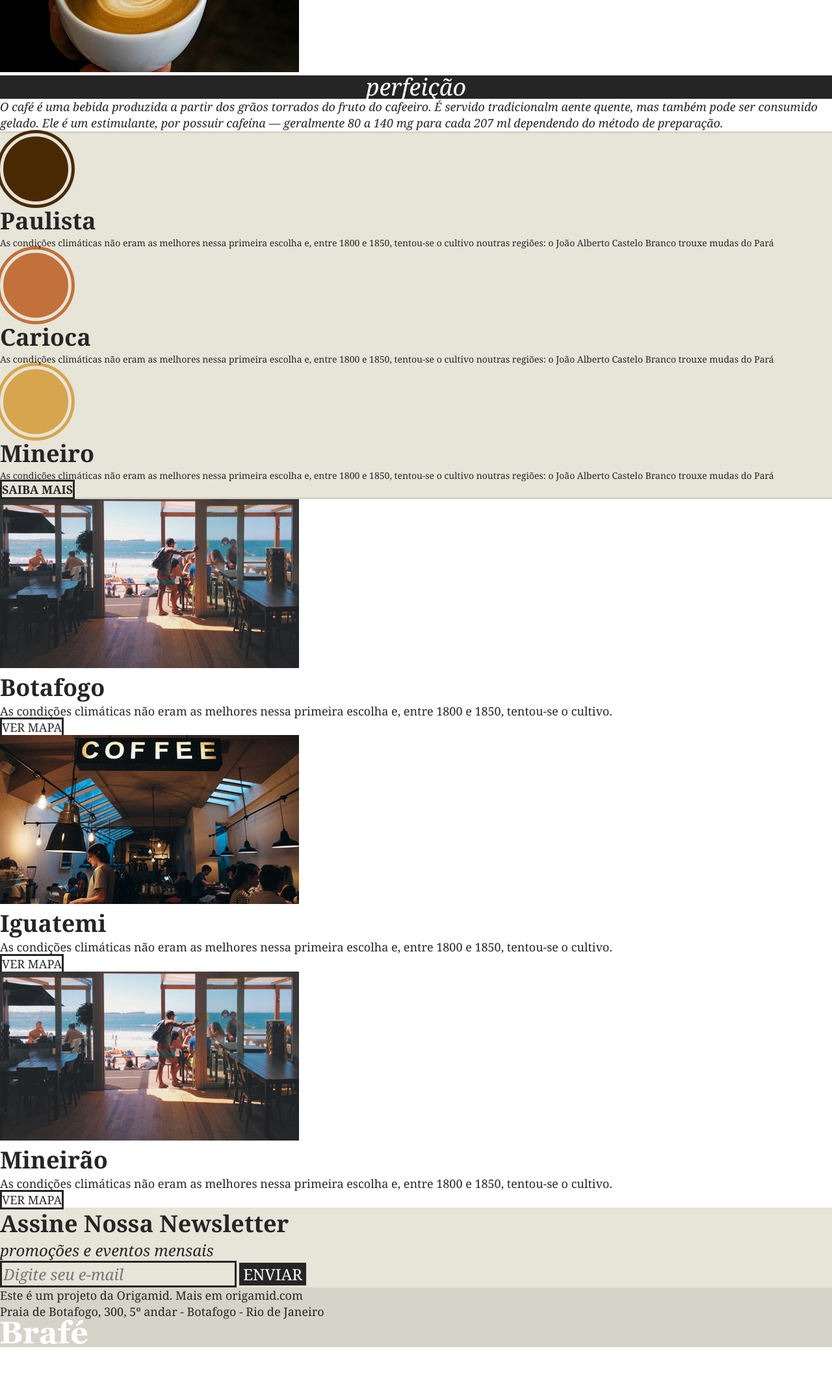
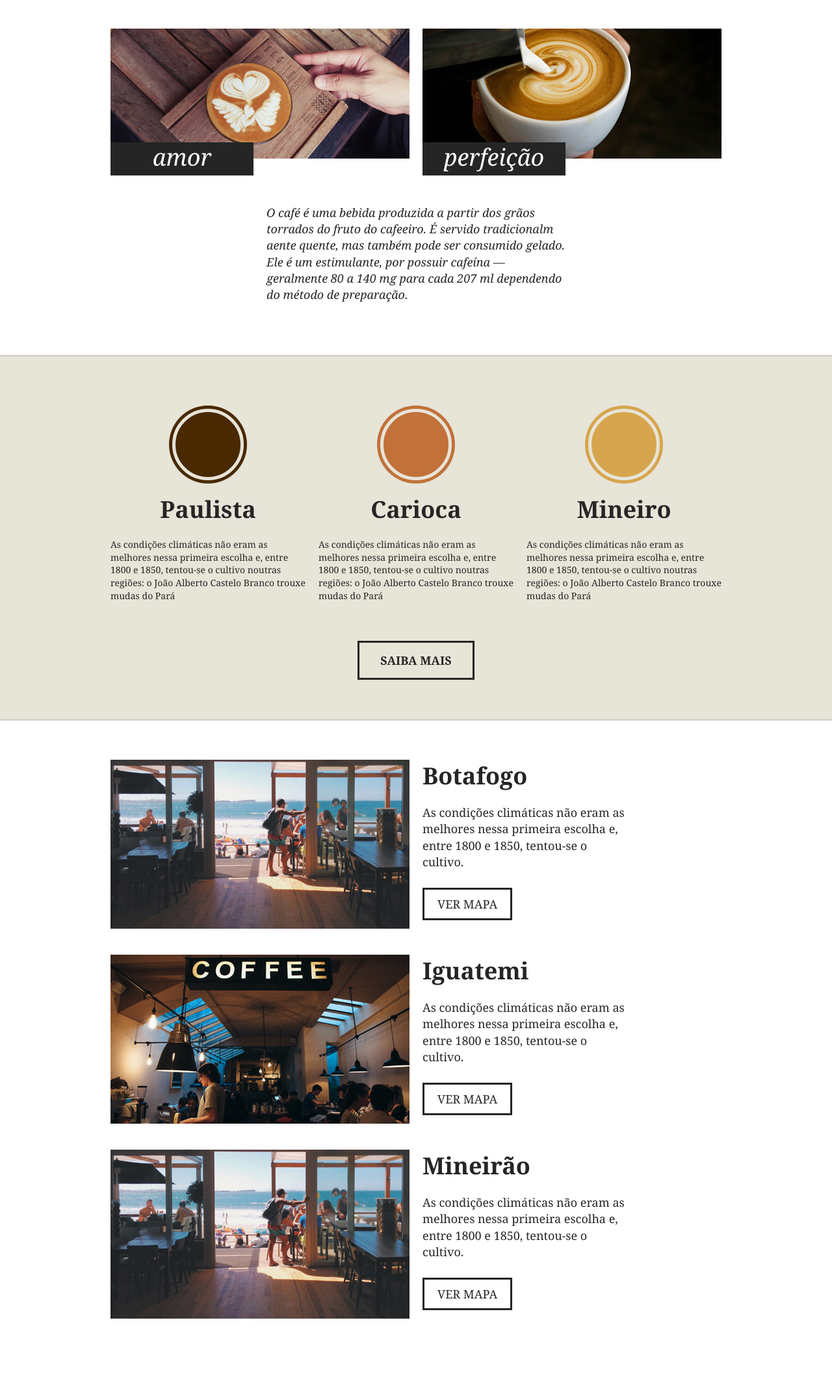
Before and after one commit to henrique-roldao/brafe-css-treinamento, a website: page brafe-1-flexbox/index.html in a window 1280 px wide. Shown: the part 675-2800 px from the top of the page at 65% size. Before the commit the page ends 2748 px from the top, so only its background shows below. Drawn offline with Linux system fonts and the light colour scheme.

Commit message:
feat(brafe-1-flexbox): terminando o brafe com flexbox

```diff
--- a/brafe-1-flexbox/css/style.css
+++ b/brafe-1-flexbox/css/style.css
@@ -14,10 +14,24 @@ body {
 	box-sizing: border-box;
 }
 
+.container {
+	display: flex;
+	max-width: 960px;
+	margin: 0 auto;
+}
+
+@media (max-width: 739px) {
+	.container {
+		flex-direction: column;
+		max-width: 300px;
+	}
+}
+
 /* Menu */
 
 .menu {
 	background: #252525;
+	padding: 15px 0;
 }
 
 .menu-nav a {
@@ -26,12 +40,48 @@ body {
 	font-size: 1.125em;
 }
 
+.menu-logo {
+	margin: 0 10px;
+}
+
+.menu-nav {
+	flex: 1;
+	align-self: center;
+	margin: 0 10px;
+}
+
+.menu-nav ul {
+	display: flex;
+	float: right;
+	list-style: none;
+}
+
+.menu-nav ul li a {
+	padding: 10px;
+}
+
+@media (max-width: 739px) {
+	.menu-nav{
+		margin: 0;
+	}
+
+	.menu-logo {
+		margin: 0;
+	}
+
+	.menu-nav ul li a {
+		padding-left: 0px;
+	}
+}
+
 /* Intro */
 
 .intro {
 	background: url('../img/bg-intro.jpg') no-repeat center center;
 	background-size: cover;
 	color: #fff;
+	padding: 150px 0;
+	text-align: center;
 }
 
 .intro h1 {
@@ -45,6 +95,7 @@ body {
 	width: 20px;
 	height: 4px;
 	background: #fff;
+	margin: 10px auto;
 }
 
 .intro p {
@@ -52,10 +103,38 @@ body {
 	font-size: 1.125em;
 }
 
+@media (max-width: 739px) {
+	.intro {
+		padding: 60px 0;
+	}
+}
+
 /* Sobre */
+.sobre {
+	padding: 60px 0;
+}
 
 .sobre h2 {
 	font-size: 2.25em;
+	text-align: center;
+	margin-bottom: 60px;
+}
+
+.sobre-item {
+	flex: 1;
+	margin: 0 10px;
+}
+
+@media (max-width: 739px) {
+	.sobre-item {
+		margin-left: 0px;
+		margin-right: 0px;
+	}
+}
+
+.sobre-item img {
+	display: block;
+	max-width: 100%;
 }
 
 .sobre-item h3 {
@@ -67,12 +146,17 @@ body {
 	font-weight: normal;
 	text-align: center;
 	position: relative;
+	width: 220px;
+	padding: 5px 0 10px 0;
+	top: -25px;
 }
 
 .sobre > p {
 	font-size: 1.125em;
 	line-height: 1.4em;
 	font-style: italic;
+	margin: 20px auto;
+	max-width: 460px;
 }
 
 /* Produtos */
@@ -81,10 +165,18 @@ body {
 	background: #e7e4d8;
 	border-top: 3px solid #d6d3c8;
 	border-bottom: 3px solid #d6d3c8;
+	padding: 60px 0;
+}
+
+.produtos-item {
+	flex: 1;
+	margin: 0 10px 40px 10px;
 }
 
 .produtos-item h2 {
 	font-size: 2.25em;
+	text-align: center;
+	margin-bottom: 20px;
 }
 
 .produtos-item h2::before {
@@ -96,6 +188,7 @@ body {
 	border-radius: 50%;
 	border: 5px solid #e7e4d8;
 	box-shadow: 0 0 0 5px currentColor;
+	margin: 20px auto;
 }
 
 h2.produtos-paulista::before {
@@ -123,17 +216,49 @@ h2.produtos-mineiro::before {
 	font-size: 1.125em;
 	font-weight: bold;
 	text-transform: uppercase;
+	display: block;
+	width: 180px;
+	padding: 15px 0;
+	margin: 20px auto 0 auto;
+}
+
+@media (max-width: 739px) {
+	.produtos-item {
+		margin-left: 0px;
+		margin-right: 0px;
+	}
 }
 
 /* Locais */
+.locais {
+	padding: 60px 0;
+}
+
+.locais-item {
+	margin-bottom: 40px;
+}
+
+.locais-img, .locais-info {
+	flex: 1;
+	margin: 0 10px;
+}
+
+.locais-img img {
+	display: block;
+	max-width: 100%;
+}
+
 
 .locais-item h2 {
 	font-size: 2.25em;
+	margin-bottom: 20px;
 }
 
 .locais-item p {
 	font-size: 1.125em;
 	line-height: 1.4em;
+	max-width: 320px;
+	margin-bottom: 40px;
 }
 
 .locais-item a {
@@ -142,16 +267,38 @@ h2.produtos-mineiro::before {
 	text-decoration: none;
 	border: 3px solid;
 	color: #252525;
+	padding: 10px 20px;
+}
+
+@media (max-width: 739px) {
+	.locais-img, .locais-info {
+		margin-left: 0px;
+		margin-right: 0px;
+	}
 }
 
 /* Assine */
 
 .assine {
 	background: #e7e4d8;
+	padding: 30px 0;
+}
+
+.assine-info {
+	flex: 1;
+	margin: 0 10px;
 }
 
 .assine-info h2 {
 	font-size: 2.25em;
+}
+
+.assine form {
+	flex: 1;
+	margin: 0 10px;
+	display: flex;
+	flex-wrap: wrap;
+	align-content: flex-start;
 }
 
 .assine-info p {
@@ -164,6 +311,9 @@ h2.produtos-mineiro::before {
 }
 
 .assine input {
+	flex: 1;
+	align-self: flex-start;
+	padding: 10px;
 	border: 3px solid #252525;
 	background: none;
 	font-size: 1.5em;
@@ -172,6 +322,9 @@ h2.produtos-mineiro::before {
 }
 
 .assine button {
+	flex: 1;
+	padding: 13px;
+	align-self: flex-start;
 	background: #252525;
 	border: none;
 	font-family: Georgia, serif;
@@ -181,13 +334,36 @@ h2.produtos-mineiro::before {
 	cursor: pointer;
 }
 
+@media (max-width: 739px) {
+	.assine-info {
+		margin: 0 0 40px 0;
+	}
+
+	.assine form {
+		margin: 0;
+	}
+}
+
 /*Footer*/
 
 .footer {
 	background: #d6d3c8;
+	padding: 40px 0;
+}
+
+.footer-img {
+	margin: 0 10px;
 }
 
 .footer p {
 	font-size: 1.125em;
 	line-height: 1.4em;
+	margin: 0 10px;
+	flex: 1;
 }
+
+@media (max-width: 739px) {
+	.footer-img, .footer p {
+		margin: 10px 0;
+	}
+}
--- a/brafe-1-flexbox/index.html
+++ b/brafe-1-flexbox/index.html
@@ -9,7 +9,7 @@
 <body>
 
 	<header class="menu">
-		<div>
+		<div class="container">
 			<a class="menu-logo" href="#"><img src="img/brafe.png" alt="Brafé"></a>
 			<nav class="menu-nav">
 				<ul>
@@ -29,7 +29,7 @@
 
 	<section class="sobre">
 		<h2>Uma Mistura de</h2>
-		<div>
+		<div class="container">
 			<div class="sobre-item">
 				<img src="img/cafe-1.jpg">
 				<h3>amor</h3>
@@ -44,7 +44,7 @@ aente quente, mas também pode ser consumido gelado. Ele é um estimulante, por
 	</section>
 
 	<section class="produtos">
-		<div>
+		<div class="container">
 			<div class="produtos-item">
 				<h2 class="produtos-paulista">Paulista</h2>
 				<p>As condições climáticas não eram as melhores nessa primeira escolha e, entre 1800 e 1850, tentou-se o cultivo noutras regiões: o João Alberto Castelo Branco trouxe mudas do Pará</p>
@@ -62,27 +62,33 @@ aente quente, mas também pode ser consumido gelado. Ele é um estimulante, por
 	</section>
 
 	<section class="locais">
-		<div class="locais-item">
-			<img src="img/botafogo.jpg" alt="Brafé unidade Botafogo">
-			<div>
+		<div class="locais-item container">
+			<div class="locais-img">
+				<img src="img/botafogo.jpg" alt="Brafé unidade Botafogo">
+			</div>
+			<div class="locais-info">
 				<h2>Botafogo</h2>
 				<p>As condições climáticas não eram as melhores nessa primeira escolha e, entre 1800 e 1850, tentou-se o cultivo.</p>
 				<a href="#">Ver Mapa</a>
 			</div>
 		</div>
 
-		<div class="locais-item">
-			<img src="img/iguatemi.jpg" alt="Brafé unidade Iguatemi">
-			<div>
+		<div class="locais-item container">
+			<div class="locais-img">
+				<img src="img/iguatemi.jpg" alt="Brafé unidade Iguatemi">
+			</div>
+			<div class="locais-info">
 				<h2>Iguatemi</h2>
 				<p>As condições climáticas não eram as melhores nessa primeira escolha e, entre 1800 e 1850, tentou-se o cultivo.</p>
 				<a href="#">Ver Mapa</a>
 			</div>
 		</div>
 
-		<div class="locais-item">
-			<img src="img/botafogo.jpg" alt="Brafé unidade Mineirão">
-			<div>
+		<div class="locais-item container">
+			<div class="locais-img">
+				<img src="img/botafogo.jpg" alt="Brafé unidade Mineirão">
+			</div>
+			<div class="locais-info">
 				<h2>Mineirão</h2>
 				<p>As condições climáticas não eram as melhores nessa primeira escolha e, entre 1800 e 1850, tentou-se o cultivo.</p>
 				<a href="#">Ver Mapa</a>
@@ -92,7 +98,7 @@ aente quente, mas também pode ser consumido gelado. Ele é um estimulante, por
 	</section>
 
 	<section class="assine">
-		<div>
+		<div class="container">
 			<div class="assine-info">
 				<h2>Assine Nossa Newsletter</h2>
 				<p>promoções e eventos mensais</p>
@@ -106,9 +112,11 @@ aente quente, mas também pode ser consumido gelado. Ele é um estimulante, por
 	</section>
 
 	<footer class="footer">
-		<div>
+		<div class="container">
 			<p>Este é um projeto da Origamid. Mais em origamid.com<br>Praia de Botafogo, 300, 5º andar - Botafogo - Rio de Janeiro</p>
-			<img src="img/brafe.png" alt="Brafé">
+			<div class="footer-img">
+				<img src="img/brafe.png" alt="Brafé">
+			</div>
 		</div>
 	</footer>
 
```
